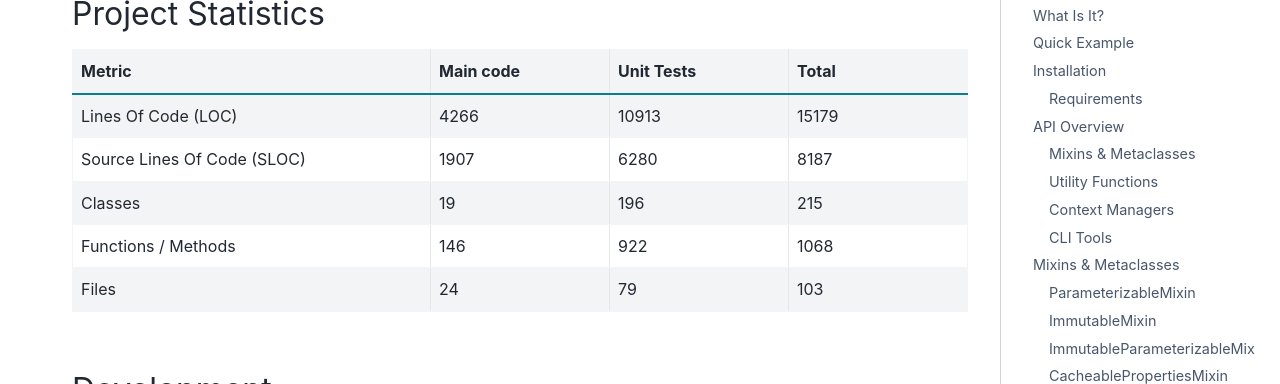
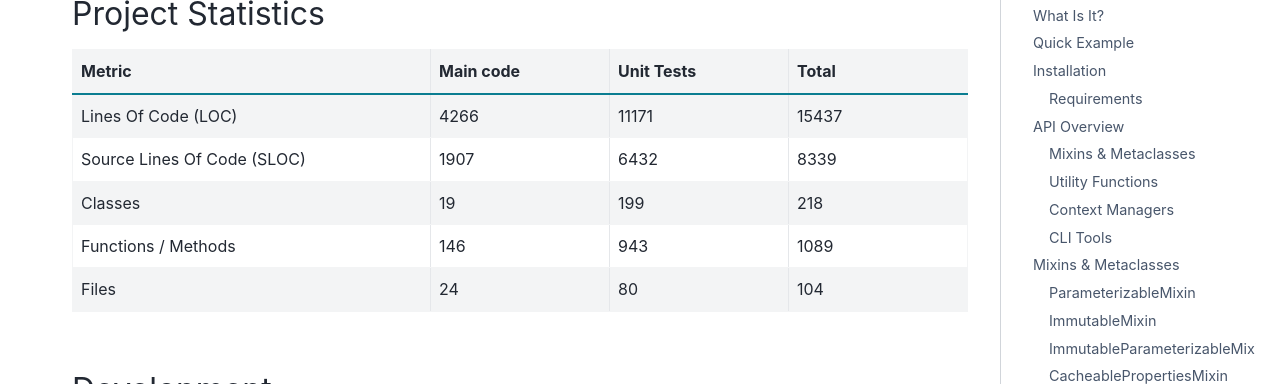
Before and after one commit to pythagoras-dev/parameterizable, a Sphinx documentation site: the page built from docs/source/index.rst, in a window 1280 px wide and 900 px high, scrolled down 9983 px. Shown: the part 154-538 px from the top of the window. Built offline with Sphinx 7.4.7 and the PyData theme 0.15.4, drawn with Linux system fonts in a browser that asks for light colours; pages that are not in the unit, such as notebooks, are missing from menus; the version number is read from the project's files by our own code.

```diff
--- a/docs/source/index.rst
+++ b/docs/source/index.rst
@@ -557,24 +557,24 @@ Project Statistics
      - Total
    * - Lines Of Code (LOC)
      - 4266
-     - 10913
-     - 15179
+     - 11171
+     - 15437
    * - Source Lines Of Code (SLOC)
      - 1907
-     - 6280
-     - 8187
+     - 6432
+     - 8339
    * - Classes
      - 19
-     - 196
-     - 215
+     - 199
+     - 218
    * - Functions / Methods
      - 146
-     - 922
-     - 1068
+     - 943
+     - 1089
    * - Files
      - 24
-     - 79
-     - 103
+     - 80
+     - 104
 
 .. MIXINFORGE_STATS_END
 
--- a/pyproject.toml
+++ b/pyproject.toml
@@ -4,7 +4,7 @@ build-backend = "hatchling.build"
 
 [project]
 name = "mixinforge"
-version = "0.230.1"
+version = "0.230.2"
 description = "A collection of Python mixins, metaclasses, context managers, utility functions, and CLI tools for building robust, configurable classes."
 readme = "README.md"
 requires-python = ">=3.11"
```
Also changed, not shown: README.md (+5 -5 lines).
